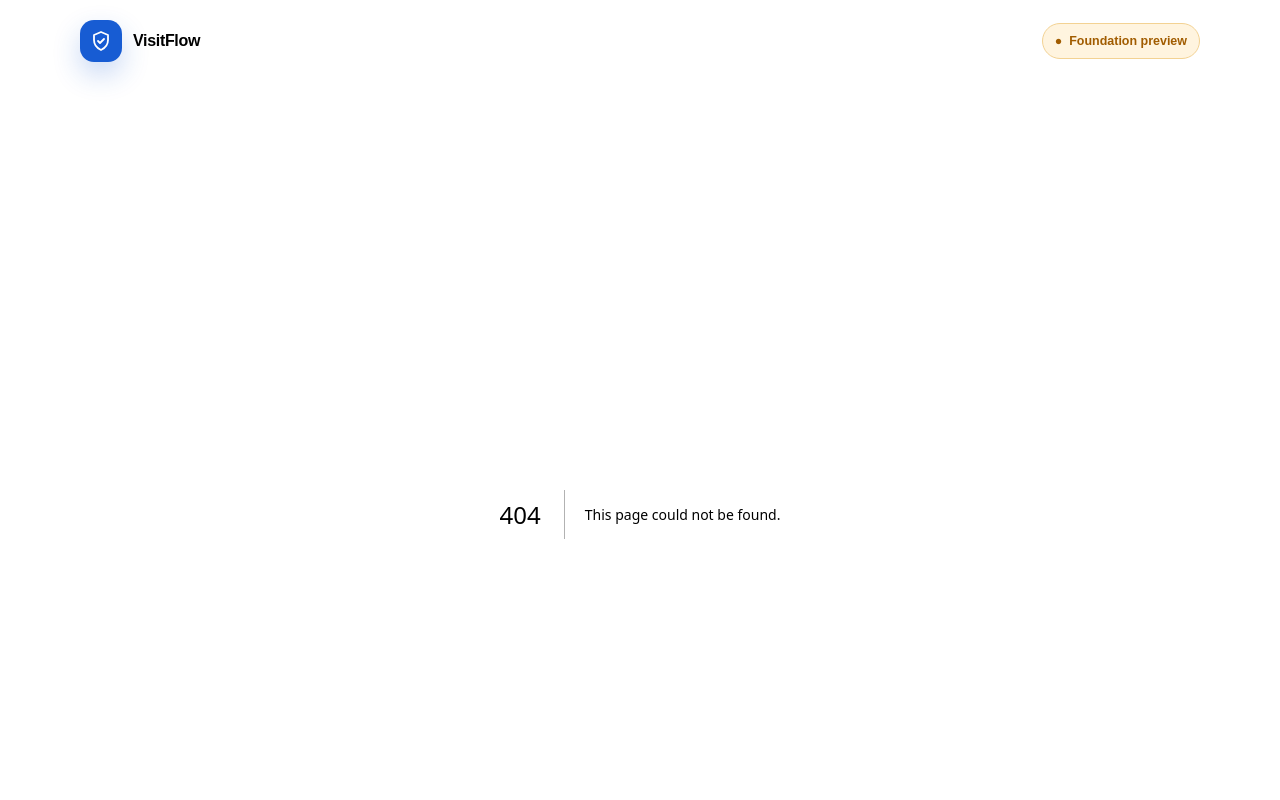
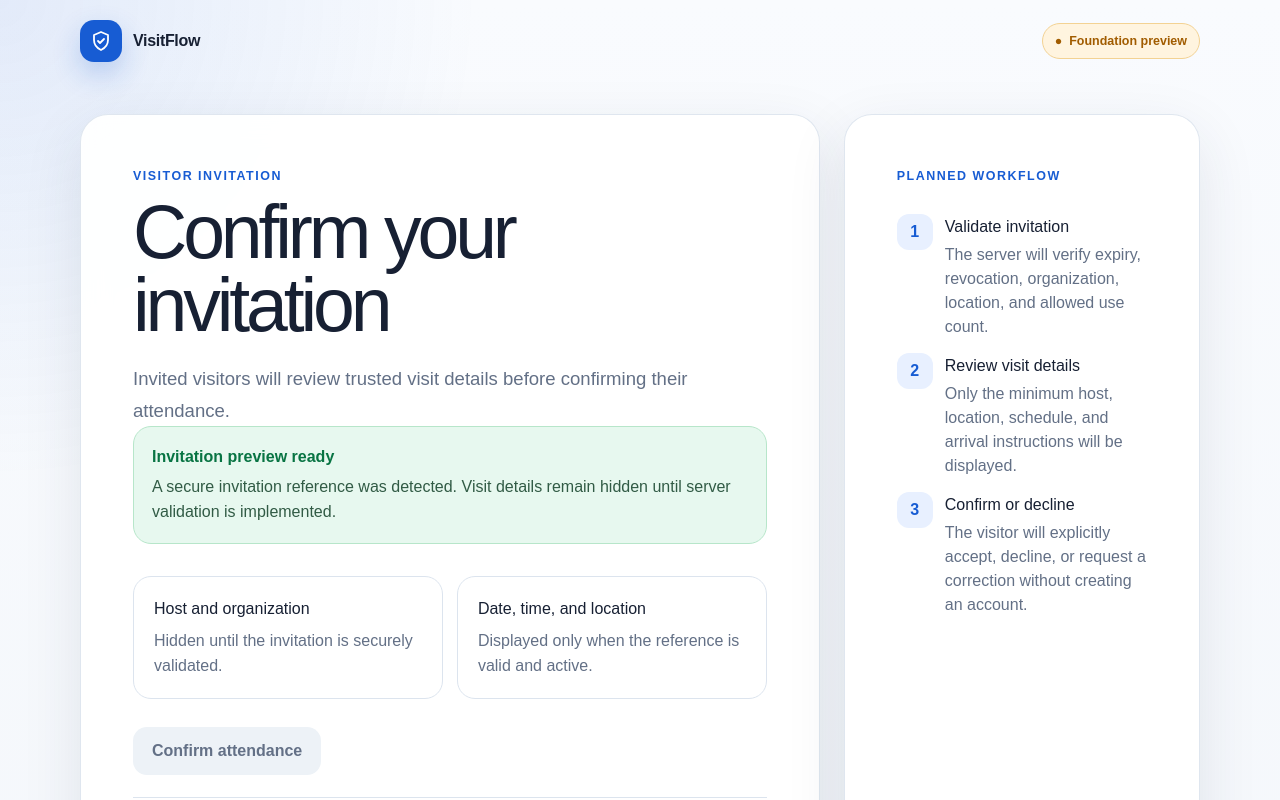
Before and after one commit to tan15hacks/visit-flow, a Next.js app in the folder apps/visitor_web/: page /invite/foundation-preview in a window 1280 px wide. Before the commit this address had no page. Shown: the top 800 px of the page. Built offline with nearby package versions, Linux system fonts and the light colour scheme.

Commit message:
feat(web): add invitation confirmation preview route

```diff
--- /dev/null
+++ b/apps/visitor_web/src/app/invite/[token]/page.tsx
@@ -0,0 +1,50 @@
+import type { Metadata } from "next";
+import { SecureRoutePreview } from "@/components/secure-route-preview";
+
+export const metadata: Metadata = {
+  title: "Invitation confirmation",
+};
+
+type InvitationPageProps = {
+  params: Promise<{ token: string }>;
+};
+
+export default async function InvitationPage({ params }: InvitationPageProps) {
+  await params;
+
+  return (
+    <SecureRoutePreview
+      actionLabel="Confirm attendance"
+      description="Invited visitors will review trusted visit details before confirming their attendance."
+      eyebrow="Visitor invitation"
+      statusDescription="A secure invitation reference was detected. Visit details remain hidden until server validation is implemented."
+      statusTitle="Invitation preview ready"
+      steps={[
+        {
+          title: "Validate invitation",
+          description: "The server will verify expiry, revocation, organization, location, and allowed use count.",
+        },
+        {
+          title: "Review visit details",
+          description: "Only the minimum host, location, schedule, and arrival instructions will be displayed.",
+        },
+        {
+          title: "Confirm or decline",
+          description: "The visitor will explicitly accept, decline, or request a correction without creating an account.",
+        },
+      ]}
+      title="Confirm your invitation"
+    >
+      <div className="feature-grid">
+        <article className="feature-card">
+          <h2>Host and organization</h2>
+          <p>Hidden until the invitation is securely validated.</p>
+        </article>
+        <article className="feature-card">
+          <h2>Date, time, and location</h2>
+          <p>Displayed only when the reference is valid and active.</p>
+        </article>
+      </div>
+    </SecureRoutePreview>
+  );
+}
```
